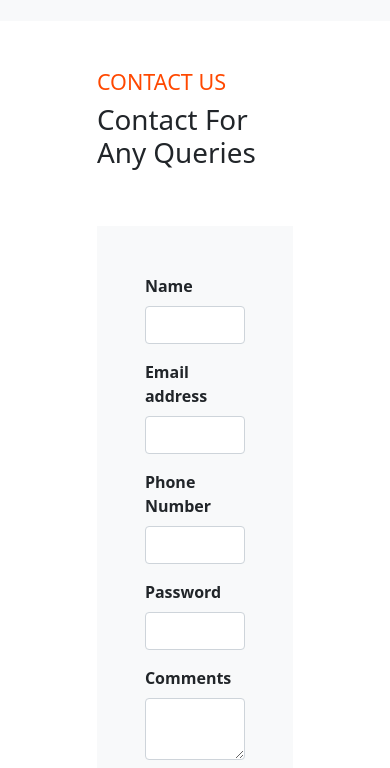
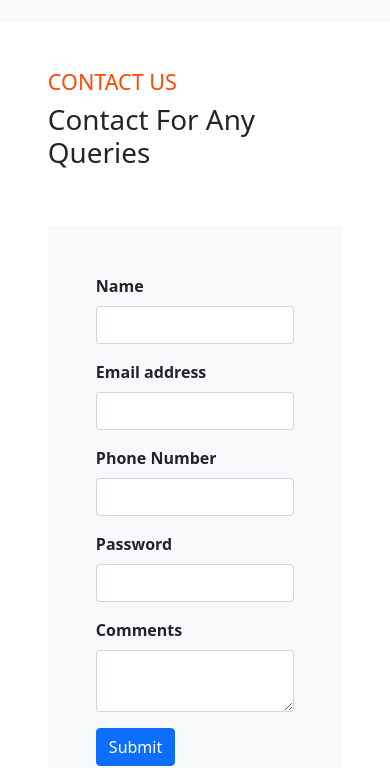
Before and after one commit to goodnesstomiwa/Gudnez--Stage-6-Task, a plain HTML site: page contact.html in a window 390 px wide. Shown: the part 82-850 px from the top of the page. Drawn offline with Linux system fonts and the light colour scheme.

Commit message:
Updated style.css

```diff
--- a/css/style.css
+++ b/css/style.css
@@ -114,6 +114,10 @@ h4 {
         margin: 10px auto;
     }
 
+     #contact-section .contact-body{
+        width: 90% !important;
+    }
+
 }
 
 
```
